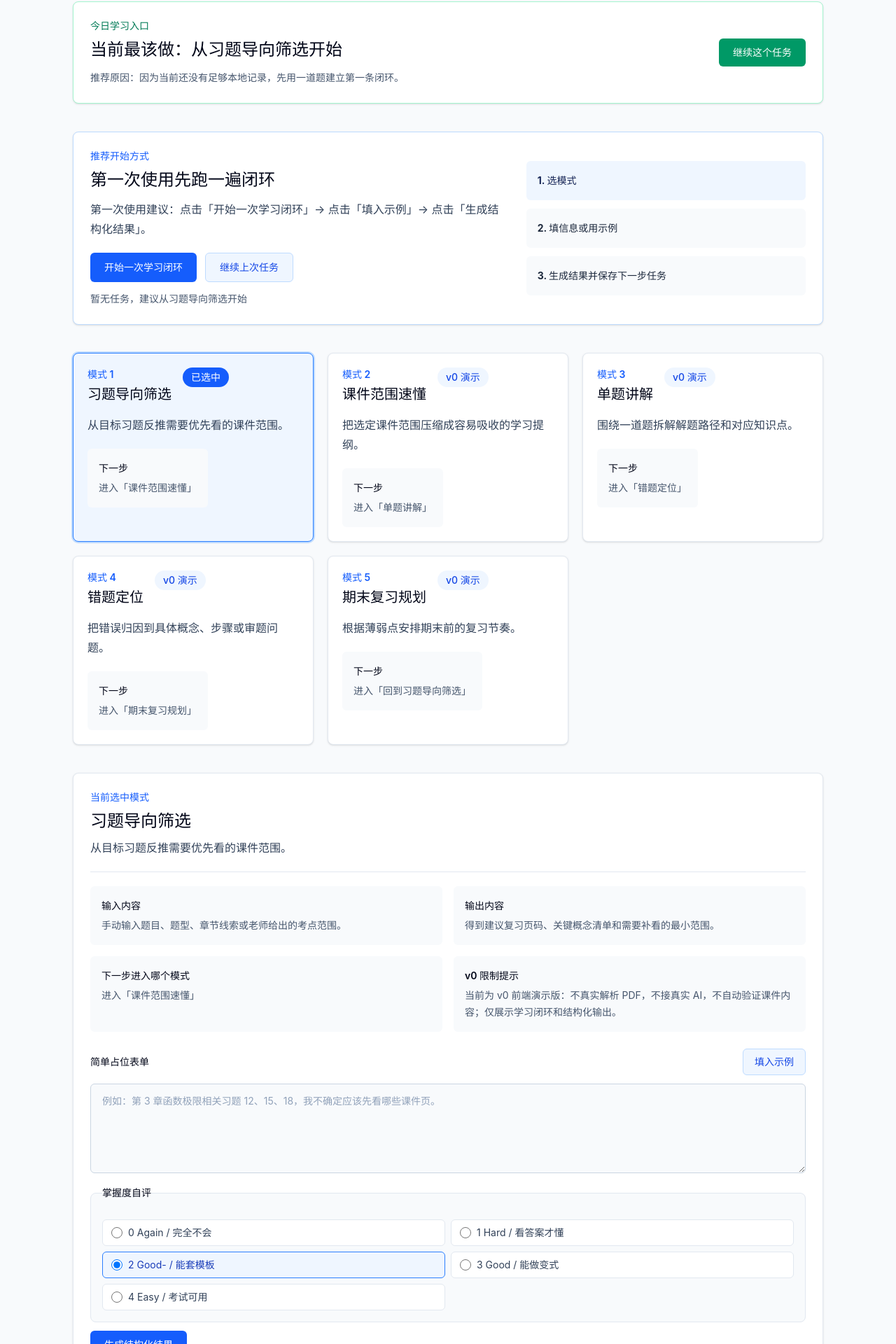
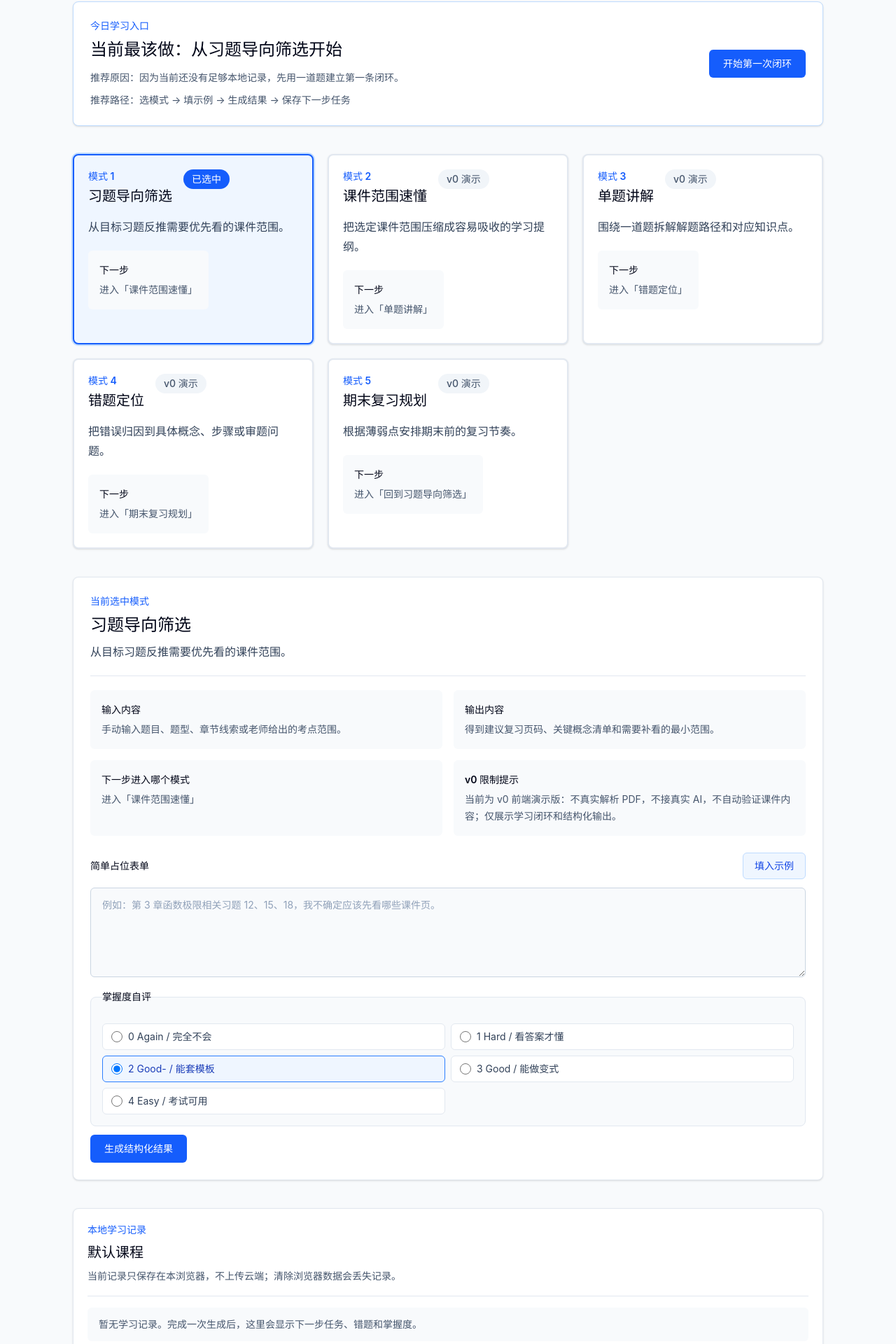
Before and after one commit to 244161914/study-agent-demo, a React (Vite) app: page / in a window 1280 px wide. Shown: the part 328-2248 px from the top of the page at 70% size. Built offline with nearby package versions, Linux system fonts and the light colour scheme.

Commit message:
polish: simplify action dashboard

```diff
--- a/src/App.tsx
+++ b/src/App.tsx
@@ -452,13 +452,16 @@ export default function App() {
   const latestTasks = getLatestItems(course.tasks)
   const latestMistakes = getLatestItems(course.mistakes)
   const latestMasteryRecords = getLatestItems(course.mastery)
-  const recommendedTaskText = recommendedTask
-    ? `${recommendedTask.title}（${recommendedTask.status === 'doing' ? '进行中' : '待做'}）`
-    : '暂无任务，建议从习题导向筛选开始'
+  const hasLocalRecords =
+    course.runs.length > 0 ||
+    course.tasks.length > 0 ||
+    course.mistakes.length > 0 ||
+    course.mastery.length > 0
   const todayAction = latestDoingTask
     ? {
         title: latestDoingTask.title,
         reason: '因为它已经处于进行中，优先继续能减少切换成本。',
+        buttonLabel: '继续进行中任务',
         mode: latestDoingTask.nextMode,
         prompt: getTaskPrompt(latestDoingTask),
       }
@@ -466,6 +469,7 @@ export default function App() {
       ? {
           title: latestTodoTask.title,
           reason: '因为它是最新待做任务，适合接着推进闭环。',
+          buttonLabel: '继续这个任务',
           mode: latestTodoTask.nextMode,
           prompt: getTaskPrompt(latestTodoTask),
         }
@@ -473,6 +477,7 @@ export default function App() {
         ? {
             title: `复盘错题：${latestMistake.reason}`,
             reason: '因为已有错题记录，先复盘最近错题能补上学习闭环。',
+            buttonLabel: '复盘最近错题',
             mode: 'mistake-diagnosis' as AssistantMode,
             prompt: `复盘这道错题：${summarizeInput(latestMistake.questionText)}；错因：${latestMistake.reason}；下一步：${latestMistake.nextAction}`,
           }
@@ -480,12 +485,14 @@ export default function App() {
           ? {
               title: `补低掌握度：${latestLowMasteryRecord.topic}`,
               reason: '因为这个知识点掌握度不高，适合先回看并做一次针对性练习。',
+              buttonLabel: '复习低掌握度知识点',
               mode: 'lecture-quick-understand' as AssistantMode,
               prompt: `复盘低掌握度知识点：${latestLowMasteryRecord.topic}；当前掌握度：${latestLowMasteryRecord.level}；证据：${latestLowMasteryRecord.evidence}`,
             }
           : {
               title: '从习题导向筛选开始',
               reason: '因为当前还没有足够本地记录，先用一道题建立第一条闭环。',
+              buttonLabel: '开始第一次闭环',
               mode: 'exercise-filter' as AssistantMode,
               prompt: '',
             }
@@ -508,61 +515,23 @@ export default function App() {
           </p>
         </header>
 
-        <section className="rounded-lg border border-emerald-200 bg-white p-5 shadow-sm sm:p-6">
+        <section className="rounded-lg border border-blue-200 bg-white p-5 shadow-sm sm:p-6">
           <div className="flex flex-col gap-5 lg:flex-row lg:items-center lg:justify-between">
             <div>
-              <p className="text-sm font-semibold text-emerald-700">今日学习入口</p>
+              <p className="text-sm font-semibold text-blue-600">今日学习入口</p>
               <h2 className="mt-2 text-2xl font-bold text-slate-950">当前最该做：{todayAction.title}</h2>
               <p className="mt-3 text-sm leading-6 text-slate-600">推荐原因：{todayAction.reason}</p>
+              <p className="mt-2 text-sm leading-6 text-slate-600">
+                推荐路径：选模式 → 填示例 → 生成结果 → 保存下一步任务
+              </p>
             </div>
             <button
-              className="rounded-md bg-emerald-600 px-5 py-2.5 text-sm font-semibold text-white transition hover:bg-emerald-700 focus:outline-none focus:ring-4 focus:ring-emerald-200"
+              className="rounded-md bg-blue-600 px-5 py-2.5 text-sm font-semibold text-white transition hover:bg-blue-700 focus:outline-none focus:ring-4 focus:ring-blue-200"
               type="button"
               onClick={() => continueWithMode(todayAction.mode, todayAction.prompt)}
             >
-              继续这个任务
+              {todayAction.buttonLabel}
             </button>
-          </div>
-        </section>
-
-        <section className="rounded-lg border border-blue-200 bg-white p-5 shadow-sm sm:p-6">
-          <div className="grid gap-6 lg:grid-cols-[1.2fr_0.8fr] lg:items-center">
-            <div>
-              <p className="text-sm font-semibold text-blue-600">推荐开始方式</p>
-              <h2 className="mt-2 text-2xl font-bold text-slate-950">第一次使用先跑一遍闭环</h2>
-              <p className="mt-3 text-base leading-7 text-slate-700">
-                第一次使用建议：点击「开始一次学习闭环」→ 点击「填入示例」→ 点击「生成结构化结果」。
-              </p>
-              <div className="mt-5 flex flex-col gap-3 sm:flex-row">
-                <button
-                  className="rounded-md bg-blue-600 px-5 py-2.5 text-sm font-semibold text-white transition hover:bg-blue-700 focus:outline-none focus:ring-4 focus:ring-blue-200"
-                  type="button"
-                  onClick={handleStartLearningLoop}
-                >
-                  开始一次学习闭环
-                </button>
-                <button
-                  className="rounded-md border border-blue-200 bg-blue-50 px-5 py-2.5 text-sm font-semibold text-blue-700 transition hover:bg-blue-100 focus:outline-none focus:ring-4 focus:ring-blue-100"
-                  type="button"
-                  onClick={handleContinueLastTask}
-                >
-                  继续上次任务
-                </button>
-              </div>
-              <p className="mt-3 text-sm leading-6 text-slate-600">{recommendedTaskText}</p>
-            </div>
-
-            <ol className="grid gap-3 text-sm leading-6">
-              <li className="rounded-md bg-blue-50 p-4 text-blue-950">
-                <span className="font-bold">1. 选模式</span>
-              </li>
-              <li className="rounded-md bg-slate-50 p-4 text-slate-800">
-                <span className="font-bold">2. 填信息或用示例</span>
-              </li>
-              <li className="rounded-md bg-slate-50 p-4 text-slate-800">
-                <span className="font-bold">3. 生成结果并保存下一步任务</span>
-              </li>
-            </ol>
           </div>
         </section>
 
@@ -599,6 +568,7 @@ export default function App() {
               当前记录只保存在本浏览器，不上传云端；清除浏览器数据会丢失记录。
             </p>
           </div>
+          {hasLocalRecords ? (
             <div className="mt-4 grid gap-4 text-sm leading-6 md:grid-cols-2 xl:grid-cols-4">
               <ActionSummaryCard
                 actionLabel="继续"
@@ -629,6 +599,11 @@ export default function App() {
                 }
               />
             </div>
+          ) : (
+            <p className="mt-4 rounded-md bg-slate-50 px-4 py-3 text-sm leading-6 text-slate-600">
+              暂无学习记录。完成一次生成后，这里会显示下一步任务、错题和掌握度。
+            </p>
+          )}
         </section>
 
         <section className="rounded-lg border border-slate-200 bg-white p-5 shadow-sm">
@@ -692,9 +667,9 @@ export default function App() {
           </div>
 
           <div className="rounded-lg border border-amber-100 bg-amber-50/70 p-5">
-            <h2 className="text-base font-bold text-amber-950">v0 限制提示</h2>
+            <h2 className="text-base font-bold text-amber-950">当前能力边界</h2>
             <p className="mt-3 text-sm leading-7 text-amber-900">
-              当前为 v0 前端演示版：不真实解析 PDF，不接真实 AI，不自动验证课件内容；仅展示学习闭环和结构化输出。
+              当前版本为本地前端演示：不解析 PDF、不接真实 AI、不自动验证课件内容；结果用于展示学习闭环结构。
             </p>
           </div>
         </section>
--- a/src/components/ModeCard.tsx
+++ b/src/components/ModeCard.tsx
@@ -9,9 +9,9 @@ type ModeCardProps = {
 export function ModeCard({ mode, isActive, onSelect }: ModeCardProps) {
   return (
     <button
-      className={`flex h-full w-full flex-col rounded-lg border p-5 text-left shadow-sm transition hover:-translate-y-1 hover:border-blue-300 hover:shadow-md focus:outline-none focus:ring-4 focus:ring-blue-100 ${
+      className={`flex h-full w-full flex-col rounded-lg border-2 p-5 text-left shadow-sm transition hover:border-blue-300 focus:outline-none focus:ring-4 focus:ring-blue-100 ${
         isActive
-          ? 'border-blue-500 bg-blue-50 shadow-md ring-2 ring-blue-200'
+          ? 'border-blue-600 bg-blue-50 shadow-md ring-2 ring-blue-200'
           : 'border-slate-200 bg-white'
       }`}
       type="button"
@@ -25,7 +25,7 @@ export function ModeCard({ mode, isActive, onSelect }: ModeCardProps) {
         </div>
         <span
           className={`rounded-full px-3 py-1 text-sm font-medium ${
-            isActive ? 'bg-blue-600 text-white' : 'bg-blue-50 text-blue-700'
+            isActive ? 'bg-blue-600 text-white' : 'bg-slate-100 text-slate-600'
           }`}
         >
           {isActive ? '已选中' : 'v0 演示'}
```
Lines whose indentation alone changed are shown as unchanged.
